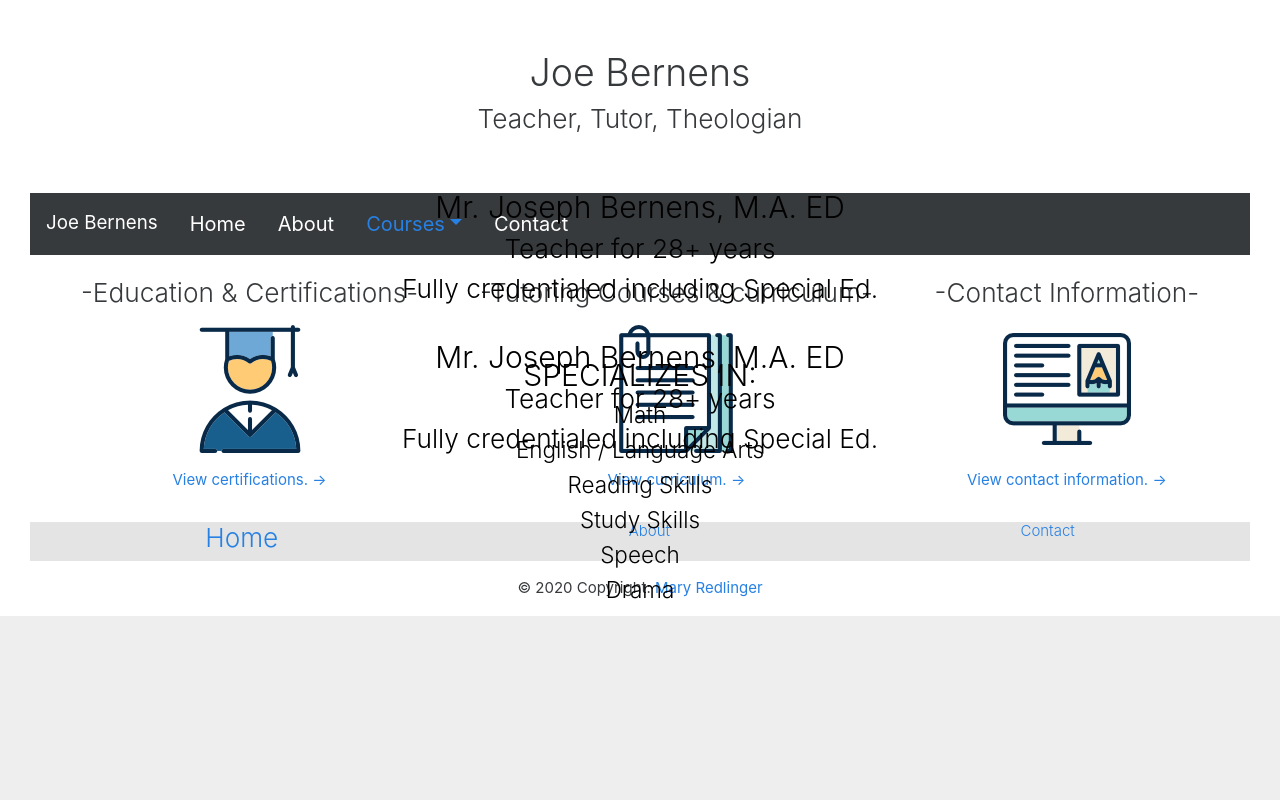
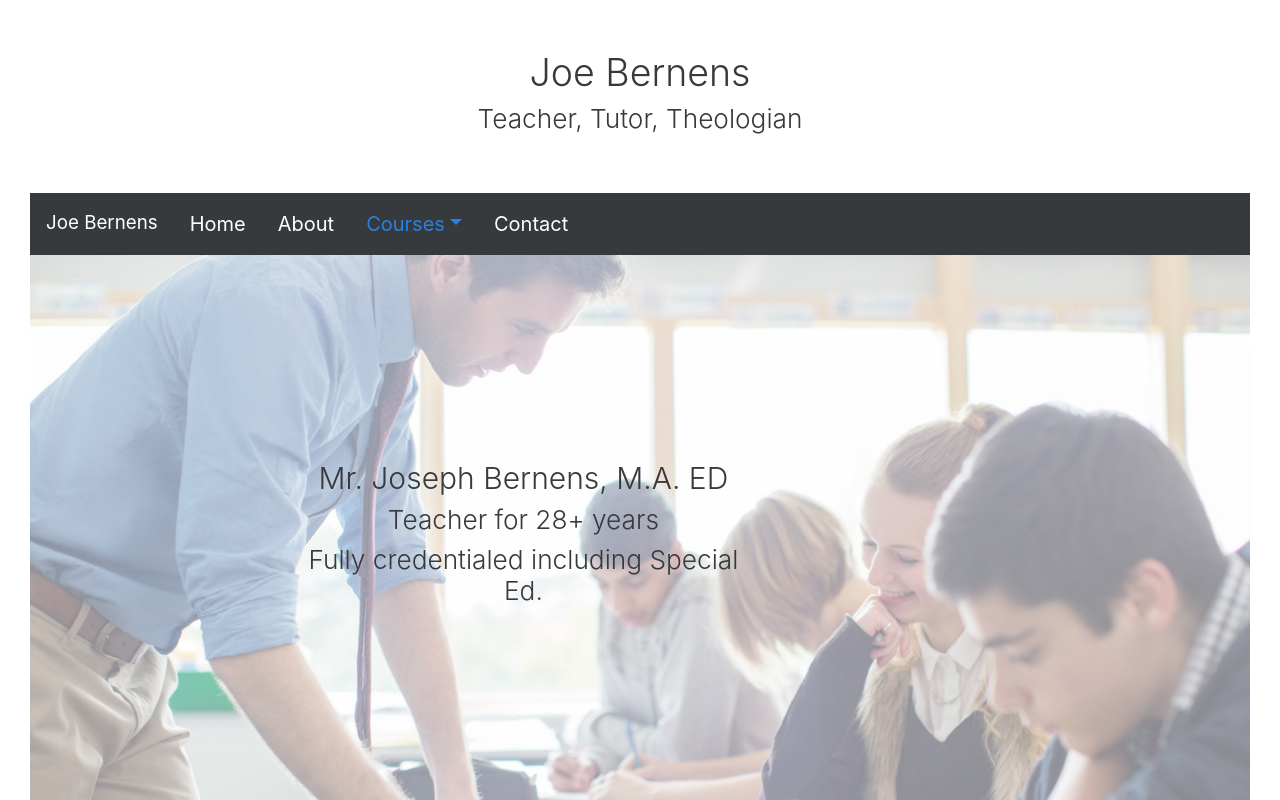
Before and after one commit to maryredlinger/joe-b-site, a React (Create React App) app: page / in a window 1280 px wide. Shown: the top 800 px of the page. Built offline with nearby package versions, Linux system fonts and the light colour scheme.

Commit message:
div box now moves on window resize

```diff
--- a/src/App.css
+++ b/src/App.css
@@ -162,21 +162,12 @@ div.transbox {
   text-align: center;
 }
 
-.imgOverlayer{
-  height: 100%;
-  overflow: auto;
-  position: relative, bottom;
-  top: auto;
-}
 .wrapper {
   position: relative;
 
 }
-.buttons {
-
+.overlayer {
   height: 200px;
-  top: 50%;
-  left: 50%;
 }
 
 @media screen and (min-width: 48em) {
@@ -187,10 +178,10 @@ div.transbox {
     height: 100px;
     margin: 0 0 15px 15px;
   }
-  .buttons {
+  .overlayer {
     position: absolute;
-    top: 0;
-    right: 0;
-    width: 300px;
+    top: 30%;
+    left: 22%;
+    width: 450px;
   }
 }
--- a/src/App.js
+++ b/src/App.js
@@ -18,6 +18,7 @@ function App() {
       <div>
         < NavBar sticky="top" />
       </div>
+
         <Router>
           <Switch>
             <Route path="/" exact component={Home} />
--- a/src/pages/Home.js
+++ b/src/pages/Home.js
@@ -5,14 +5,17 @@ import { Nav, NavItem, NavLink as Link } from 'reactstrap';
 const Home = () => {
     return(
         <div className="">
-            <div className="background">
-
-                <div className="transbox">
+            <div className="imgContainer">
+                <img src="./teacher.jpg" className="HomeImg wrapper"></img>
+                <div className="imgOverlayer overlayer">
                     <h2>Mr. Joseph Bernens, M.A. ED</h2>
                     <h3>Teacher for 28+ years</h3>
                     <h3>Fully credentialed including Special Ed.</h3>
+
                 </div>
             </div>
+
+
             <br></br>
             <div className="HomeDisplay">
                 <span>
@@ -31,22 +34,6 @@ const Home = () => {
                     <Link href="/contact">View contact information. →</Link>
                 </span>
             </div>
-            <div className="background">
-                <div className="transbox">
-                <h2>Mr. Joseph Bernens, M.A. ED</h2>
-                <h3>Teacher for 28+ years</h3>
-                <h3>Fully credentialed including Special Ed.</h3>
-                <br></br>
-                <h2>SPECIALIZES IN:</h2>
-
-                    <h4>Math</h4>
-                    <h4>English / Language Arts</h4>
-                    <h4>Reading Skills</h4>
-                    <h4>Study Skills</h4>
-                    <h4>Speech</h4>
-                    <h4>Drama</h4>
-                    </div>
-            </div>
         </div>
     )
 }
```
Also changed, not shown: src/pages/practice.js (added).
